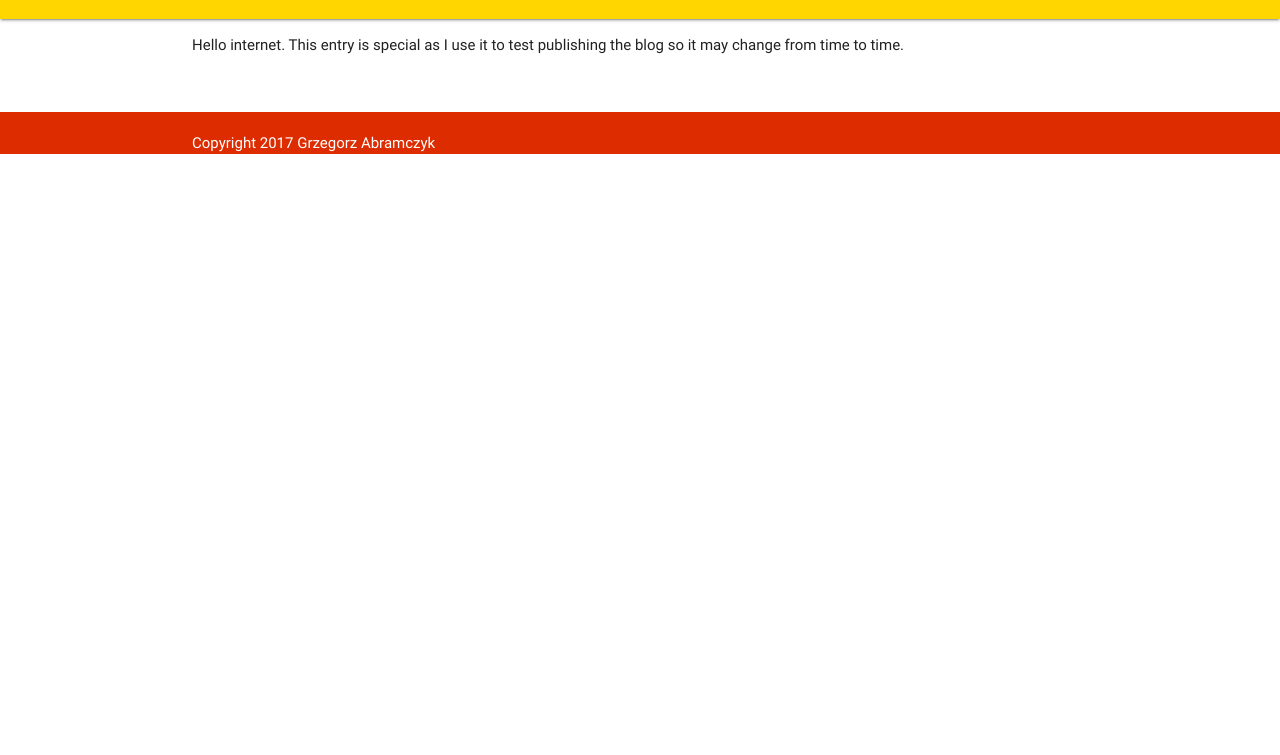
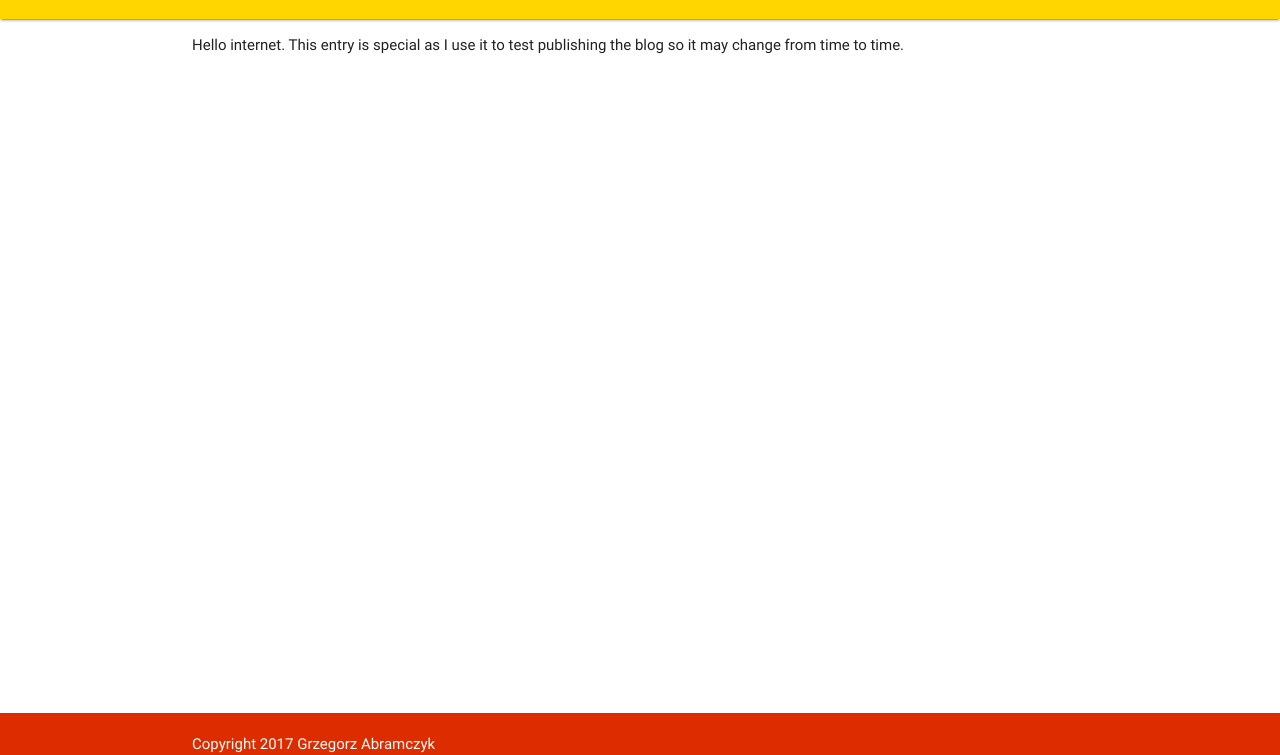
Before and after one commit to AGrzes/AGrzes, a plain HTML site: page blog/2017/08/10/hello-blog/index.html in a window 1280 px wide. Shown: the part 45-800 px from the top of the page. Drawn offline with nearby package versions, Linux system fonts and the light colour scheme.

Commit message:
Updating blog

```diff
--- a/blog/2017/08/10/hello-blog/index.html
+++ b/blog/2017/08/10/hello-blog/index.html
@@ -8,6 +8,17 @@
   <link href="https://fonts.googleapis.com/css?family=Roboto" rel="stylesheet">
   <link rel="stylesheet" href="https://cdnjs.cloudflare.com/ajax/libs/materialize/0.100.1/css/materialize.min.css" integrity="sha256-mkKV3FUh67dtli09bVbaYyM1526XgR92cz1uKarE1jo="
     crossorigin="anonymous" />
+  <style>
+    body {
+      display: flex;
+      min-height: 100vh;
+      flex-direction: column;
+    }
+
+    main {
+      flex: 1 0 auto;
+    }
+  </style>
   <meta name="viewport" content="width=device-width, initial-scale=1.0" />
 </head>
 
@@ -22,7 +33,7 @@
       </div>
     </div>
   </nav>
-  <div class="container">
+  <main class="container">
     <div class="row">
       <article class="col s12">
         <p>Hello internet.
@@ -32,7 +43,7 @@ This entry is special as I use it to test publishing the blog so it may change f
     </div>
     <div class="row">
     </div>
-  </div>
+  </main>
   <footer class="page-footer deep-orange accent-4">
     <div class="container">
       Copyright 2017 Grzegorz Abramczyk
```
Also changed, not shown: blog/2017/08/10/index.html (+13 -2 lines), blog/2017/08/index.html (+13 -3 lines), blog/2017/index.html (+13 -2 lines), blog/index.html (+13 -4 lines).
